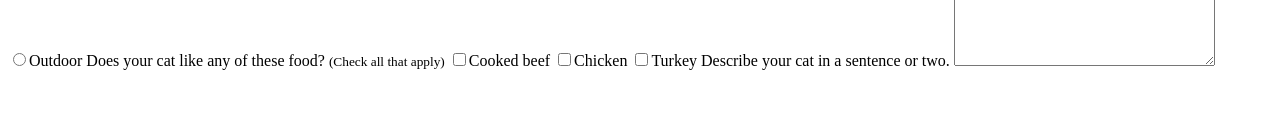
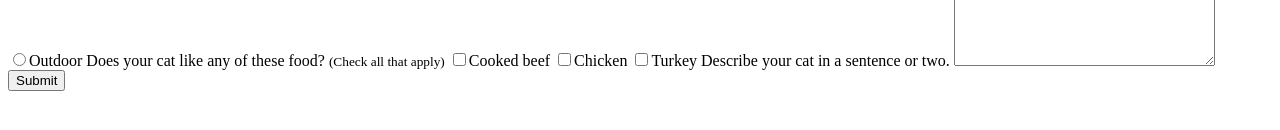
Before and after one commit to aryancodespy/survey-form, a plain HTML site: page index.html in a window 1280 px wide. Shown: the part 226-356 px from the top of the page. Drawn offline with Linux system fonts and the light colour scheme.

Commit message:
Add Submit Button

```diff
--- a/index.html
+++ b/index.html
@@ -49,6 +49,9 @@
         <!-- Comments -->
         <label for="comments">Describe your cat in a sentence or two.</label>
         <textarea name="comments" id="comments" cols="30" rows="10"></textarea>
+
+        <!-- Submit Button -->
+        <button id="submit" value="Submit">Submit</button>
     </form>
 </body>
 </html>
```
